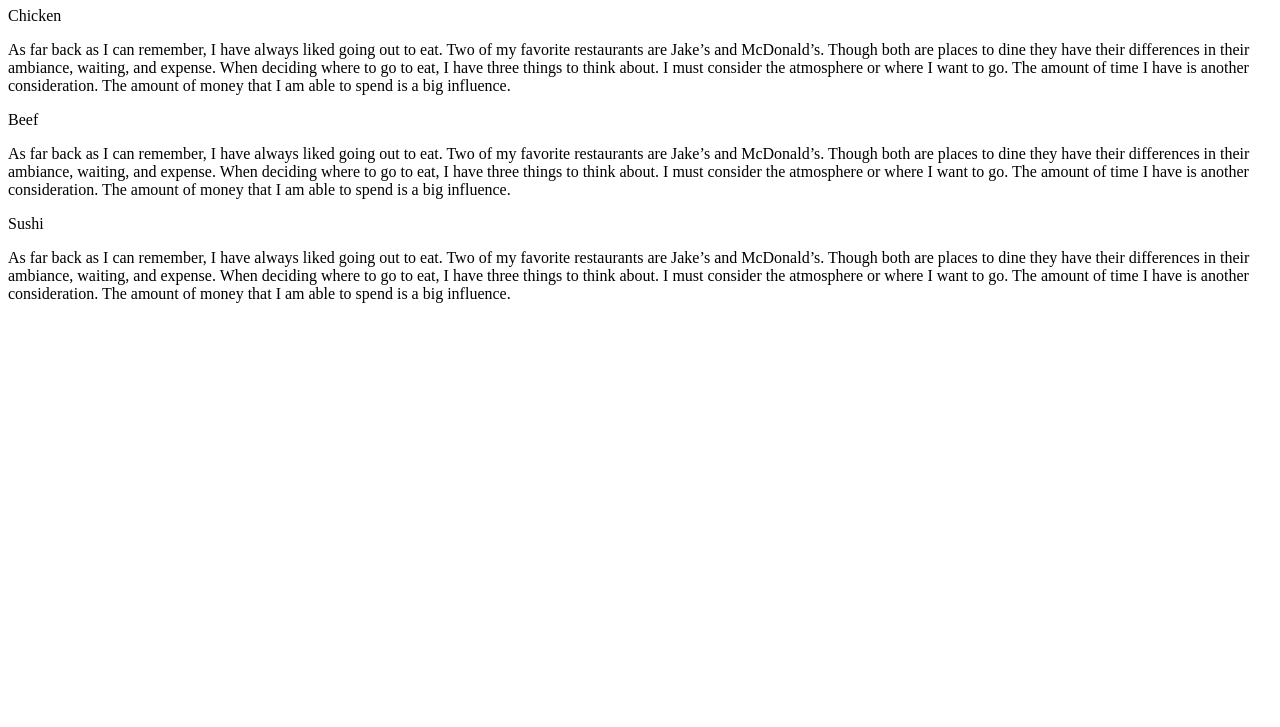
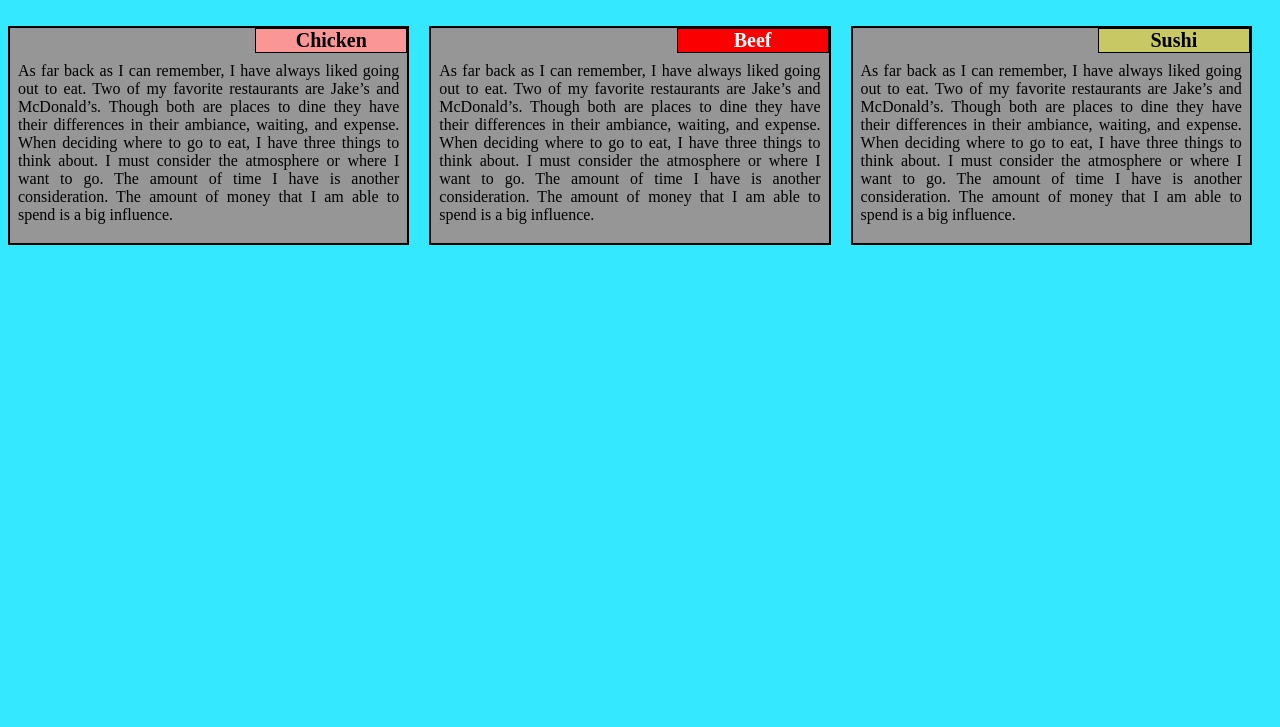
Before and after one commit to sindhulakshmanan25/coursera-test, a plain HTML site: page module2/index.html in a window 1280 px wide. Shown: the part 73-800 px from the top of the page. Drawn offline with Linux system fonts and the light colour scheme; files whose address does not match are found by name.

Commit message:
commit changes

```diff
--- a/module2/index.html
+++ b/module2/index.html
@@ -1,7 +1,7 @@
 <!doctype html>
 <html>
 <head>
-<link rel="stylesheet" href="module2\style.css">
+<link rel="stylesheet" href="C:\Users\paxel001\Desktop\module2\style.css">
 <meta charset="utf-8">
 <meta name='viewport' content='width=device-width, initial-scale=1'>
 <title>Module 2 solution</title>
```
